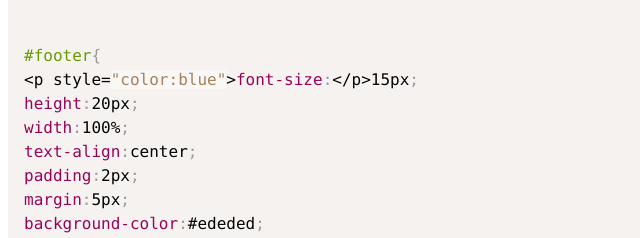
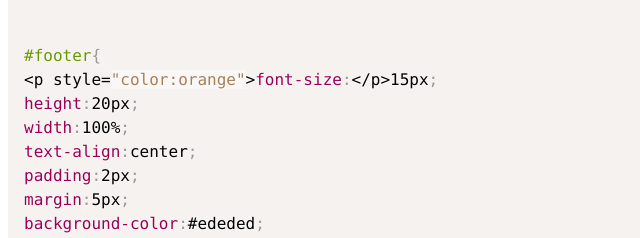
Before and after one commit to czyszek98/strona, a plain HTML site: page index.html in a window 1280 px wide. Shown: the part 4156-4394 px from the top of the page, 0-640 px from the left. Drawn offline with Linux system fonts and the light colour scheme.

Commit message:
pomarańczowy KRUL!!
Zatierdzone przez Mateusz aka Czyszewski

```diff
--- a/index.html
+++ b/index.html
@@ -182,7 +182,7 @@ margin:0;
 
 
 #footer{
-<p style="color:blue">font-size:</p>15px;
+<p style="color:orange">font-size:</p>15px;
 height:20px;
 width:100%;
 text-align:center;
```
